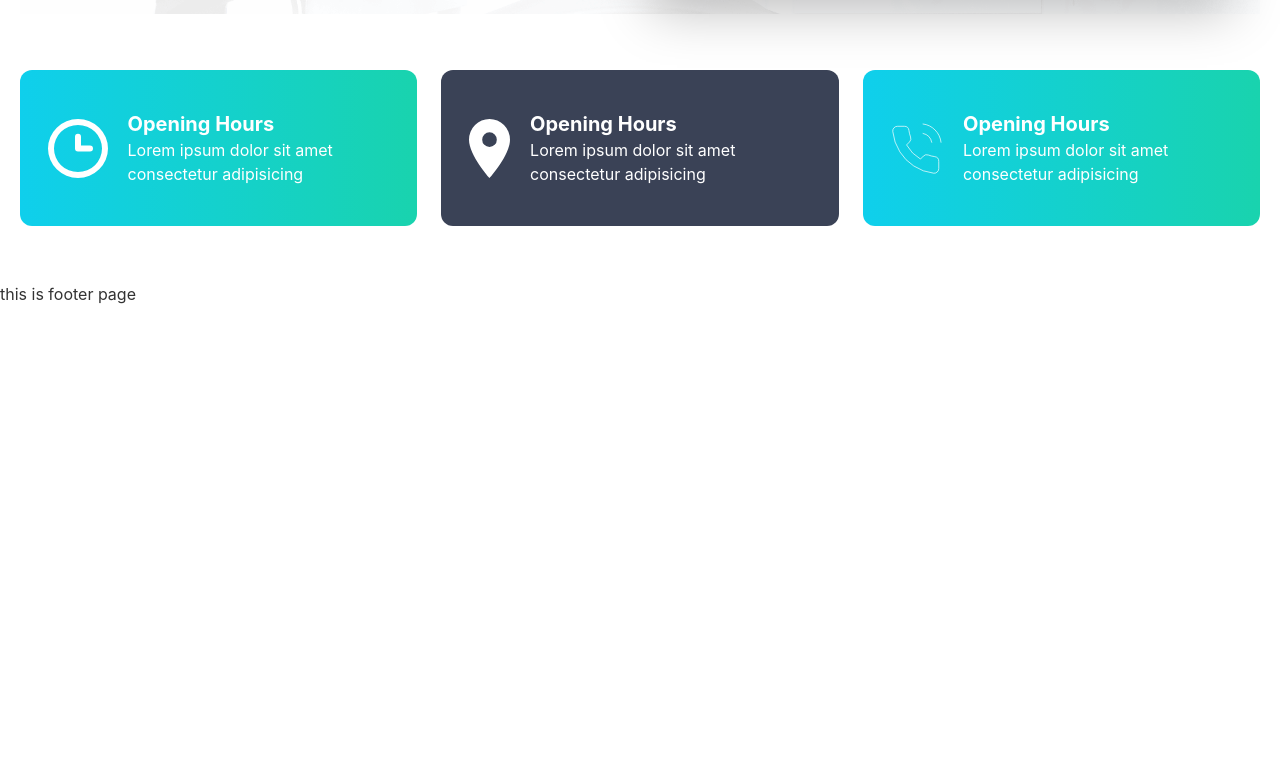
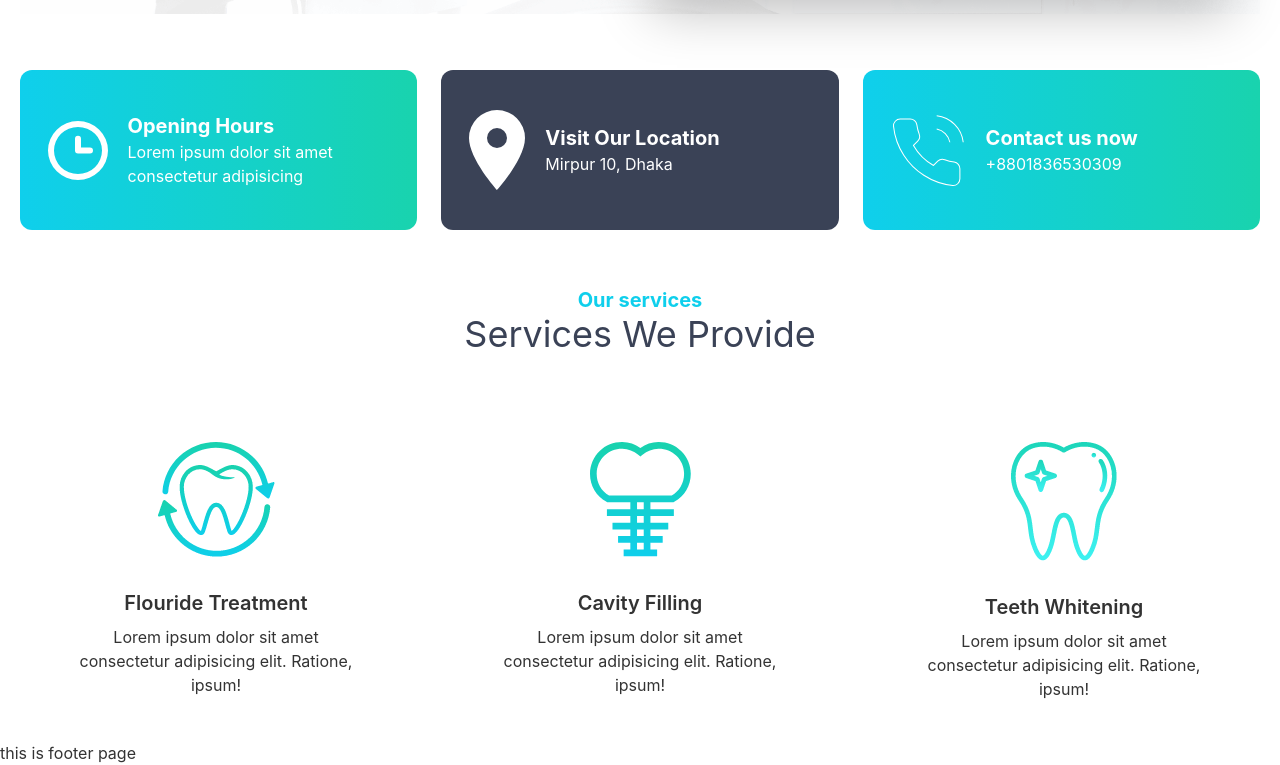
Before and after one commit to saadi001/Doctors-portal-client, a React (Create React App) app: page / in a window 1280 px wide. Shown: the part 443-1208 px from the top of the page. Before the commit the page ends 800 px from the top, so only its background shows below. Built offline with nearby package versions, Linux system fonts and the light colour scheme.

Commit message:
service added

```diff
--- a/src/pages/Home/About/About.js
+++ b/src/pages/Home/About/About.js
@@ -6,7 +6,7 @@ import img3 from '../../../assets/icons/phone.svg'
 
 const About = () => {
      return (
-          <div className='grid grid-cols-3 gap-6 my-14 '>
+          <div className='grid grid-cols-1 md:grid-cols-2 lg:grid-cols-3 gap-6 my-14 '>
                <div className='bg-gradient-to-r from-primary to-secondary flex gap-5 items-center px-7 py-10 rounded-xl'>
                     <div className=''>
                          <img src={img1} alt="" />
@@ -21,8 +21,8 @@ const About = () => {
                          <img src={img2} alt="" />
                     </div>
                     <div className='text-white'>
-                         <p className='text-xl font-bold'>Opening Hours</p>
-                         <p>Lorem ipsum dolor sit amet consectetur adipisicing </p>
+                         <p className='text-xl font-bold'>Visit Our Location</p>
+                         <p>Mirpur 10, Dhaka </p>
                     </div>
                </div>
                <div className='bg-gradient-to-r from-primary to-secondary flex gap-5 items-center px-7 py-10 rounded-xl'>
@@ -30,8 +30,8 @@ const About = () => {
                          <img src={img3} alt="" />
                     </div>
                     <div className='text-white'>
-                         <p className='text-xl font-bold'>Opening Hours</p>
-                         <p>Lorem ipsum dolor sit amet consectetur adipisicing </p>
+                         <p className='text-xl font-bold'>Contact us now</p>
+                         <p>+8801836530309</p>
                     </div>
                </div>
 
--- a/src/pages/Home/Banner/Banner.js
+++ b/src/pages/Home/Banner/Banner.js
@@ -4,7 +4,7 @@ import './Banner.css'
 
 const Banner = () => {
      return (
-          <div className="hero hero-css">
+          <div className="hero hero-css bg-no-repeat">
                <div className="hero-content  flex-col lg:flex-row-reverse">
                     <img src={chair} alt='' className="rounded-lg w-1/2 shadow-2xl" />
                     <div>
--- a/src/pages/Home/Home/Home.js
+++ b/src/pages/Home/Home/Home.js
@@ -1,12 +1,14 @@
 import React from 'react';
 import About from '../About/About';
 import Banner from '../Banner/Banner';
+import Services from '../Services/Services';
 
 const Home = () => {
      return (
           <div className='mx-5'>
                <Banner></Banner>
                <About></About>
+               <Services></Services>
           </div>
      );
 };
--- /dev/null
+++ b/src/pages/Home/Services/Services.js
@@ -0,0 +1,45 @@
+import React from 'react';
+import floride from '../../../assets/images/fluoride.png'
+import cavity from '../../../assets/images/cavity.png'
+import whitening from '../../../assets/images/whitening.png'
+
+const Services = () => {
+     return (
+          <div>
+               <p className='text-xl text-center font-bold text-primary'>Our services</p>
+               <p className='text-4xl text-center text-accent'>Services We Provide</p>
+               <div className='grid grid-cols-1 md:grid-cols-2 lg:grid-cols-3 gap-8 mt-12'>
+                    <div className=' py-10 px-14'>
+                         <div className='flex justify-center mb-8'>
+                              <img  src={floride} alt="" />
+                         </div>
+                         <div className='text-center'>
+                              <p className='text-xl font-semibold mb-2'>Flouride Treatment</p>
+                              <p>Lorem ipsum dolor sit amet consectetur adipisicing elit. Ratione, ipsum!</p>
+                         </div>
+                    </div>
+                    <div className=' py-10 px-14'>
+                         <div className='flex justify-center mb-8'>
+                              <img  src={cavity} alt="" />
+                         </div>
+                         <div className='text-center'>
+                              <p className='text-xl font-semibold mb-2'>Cavity Filling</p>
+                              <p>Lorem ipsum dolor sit amet consectetur adipisicing elit. Ratione, ipsum!</p>
+                         </div>
+                    </div>
+                    <div className=' py-10 px-14'>
+                         <div className='flex justify-center mb-8'>
+                              <img  src={whitening} alt="" />
+                         </div>
+                         <div className='text-center'>
+                              <p className='text-xl font-semibold mb-2'>Teeth Whitening</p>
+                              <p>Lorem ipsum dolor sit amet consectetur adipisicing elit. Ratione, ipsum!</p>
+                         </div>
+                    </div>
+
+               </div>
+          </div>
+     );
+};
+
+export default Services;
```
